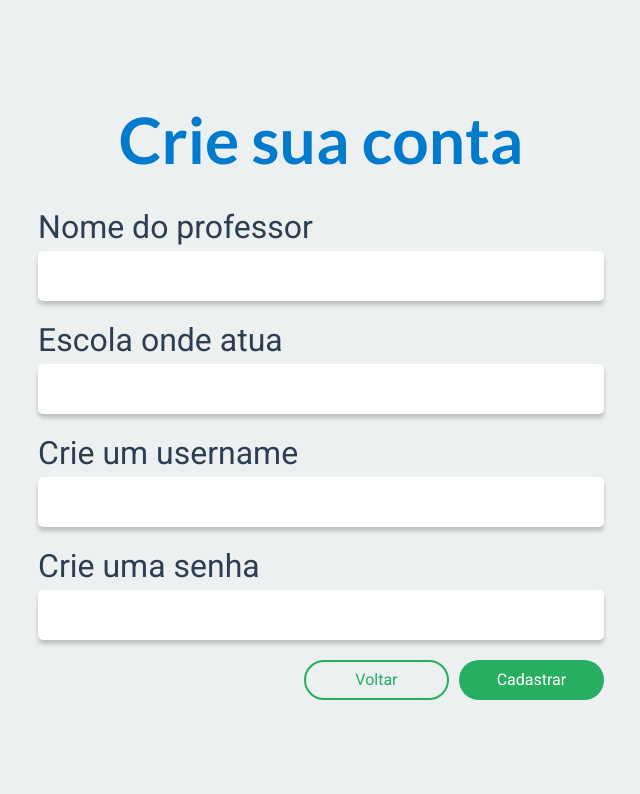
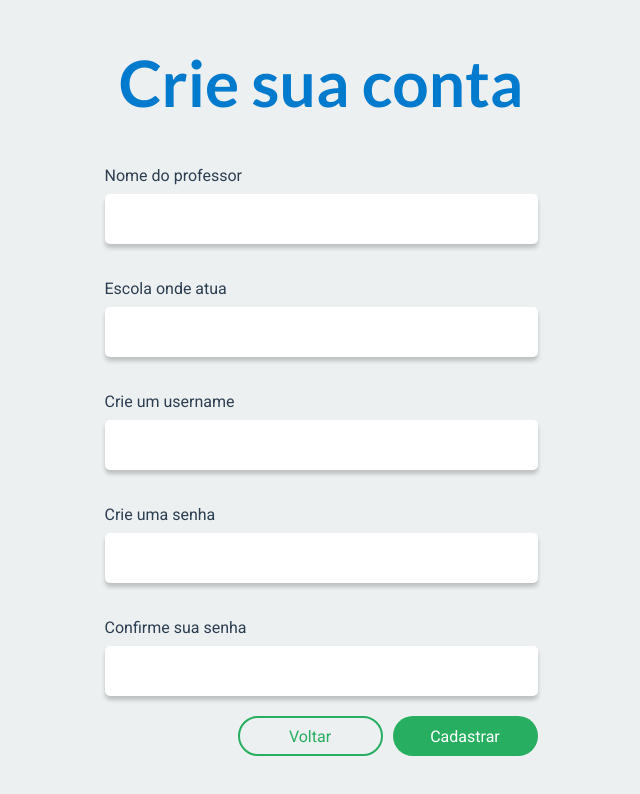
Before and after one commit to lucasmoraist/blogging-web, a React (Vite) app: page /register in a window 1280 px wide. Shown: the top 794 px of the page, without its empty margins (319-959 px from the left). Built offline with nearby package versions, Linux system fonts and the light colour scheme.

Commit message:
refactotr: login and register components to use form components

```diff
--- a/src/pages/auth/login/index.tsx
+++ b/src/pages/auth/login/index.tsx
@@ -1,68 +1,11 @@
-import { authService } from '@/hooks/useAuth';
-import { usePost } from '@/hooks/usePost';
-import { useState } from 'react';
-import { useNavigate } from 'react-router-dom';
+import { FormLogin } from './formLogin';
 import style from './login.module.scss';
-import { Button } from '@/components/button';
 
 export function Login() {
-  const [username, setUsername] = useState('');
-  const [password, setPassword] = useState('');
-  const navigate = useNavigate();
-  const { registerData } = usePost();
-
-  const handleSubmit = (e: React.FormEvent<HTMLFormElement>) => {
-    e.preventDefault();
-
-    const user = {
-      username,
-      password,
-    };
-
-    try {
-      registerData({ url: '/user/signin', data: user }).then((response) => {
-        authService.login({ token: response.token });
-      });
-
-      navigate('/');
-    } catch (error) {
-      console.error(error);
-    }
-  };
-
   return (
     <section className={style.sectionWrapper}>
       <h2>Entre com sua conta</h2>
-      <form onSubmit={handleSubmit}>
-        <fieldset className={style.container}>
-          <label>
-            <span>Nome de usuário</span>
-            <input
-              type="text"
-              value={username}
-              onChange={(e) => setUsername(e.target.value)}
-              required
-            />
-          </label>
-
-          <label>
-            <span>Senha</span>
-            <input
-              type="password"
-              required
-              value={password}
-              onChange={(e) => setPassword(e.target.value)}
-            />
-          </label>
-        </fieldset>
-
-        <div className={style.buttons}>
-        <Button option='secondary' type="button" onClick={() => navigate('/')}>
-            Voltar
-          </Button>
-          <Button option='primary' type="submit">Entrar</Button>
-        </div>
-      </form>
+      <FormLogin />
     </section>
   );
 }
--- a/src/pages/auth/register/index.tsx
+++ b/src/pages/auth/register/index.tsx
@@ -1,98 +1,11 @@
-import { usePost } from '@/hooks/usePost';
-import { ITeacher } from '@/interface/teacher.interface';
-import { IUser } from '@/interface/user.interface';
-import { useState } from 'react';
-import { useNavigate } from 'react-router-dom';
+import { FormRegister } from './formRegister';
 import style from './register.module.scss';
-import { Button } from '@/components/button';
 
 export function Register() {
-  const [name, setName] = useState('');
-  const [school, setSchool] = useState('');
-  const [username, setUsername] = useState('');
-  const [password, setPassword] = useState('');
-  const { registerData } = usePost();
-  const navigate = useNavigate();
-
-  const handleSubmit = (e: React.FormEvent<HTMLFormElement>) => {
-    e.preventDefault();
-
-    const user: IUser = {
-      username,
-      password,
-    };
-
-    try {
-      registerData<IUser>({ url: '/user', data: user }).then((response) => {
-        if (response) {
-          const teacher: ITeacher = {
-            name,
-            school_subject: school,
-            user_id: response.id,
-          };
-
-          registerData<ITeacher>({ url: '/teacher', data: teacher });
-          navigate('/login')
-        }
-      });
-    } catch (error) {
-      console.error(error);
-    }
-  };
-
   return (
     <section className={style.sectionWrapper}>
       <h2>Crie sua conta</h2>
-      <form onSubmit={handleSubmit}>
-        <fieldset className={style.container}>
-          <label>
-            <span>Nome do professor</span>
-            <input
-              type="text"
-              value={name}
-              onChange={(e) => setName(e.target.value)}
-              required
-            />
-          </label>
-
-          <label>
-            <span>Escola onde atua</span>
-            <input
-              type="text"
-              value={school}
-              onChange={(e) => setSchool(e.target.value)}
-              required
-            />
-          </label>
-
-          <label>
-            <span>Crie um username</span>
-            <input
-              type="text"
-              value={username}
-              onChange={(e) => setUsername(e.target.value)}
-              required
-            />
-          </label>
-
-          <label>
-            <span>Crie uma senha</span>
-            <input
-              type="password"
-              value={password}
-              onChange={(e) => setPassword(e.target.value)}
-              required
-            />
-          </label>
-        </fieldset>
-
-        <div className={style.buttons}>
-          <Button option='secondary' type="button" onClick={() => navigate('/')}>
-            Voltar
-          </Button>
-          <Button option='primary' type="submit">Cadastrar</Button>
-        </div>
-      </form>
+      <FormRegister />
     </section>
   );
 }
```
